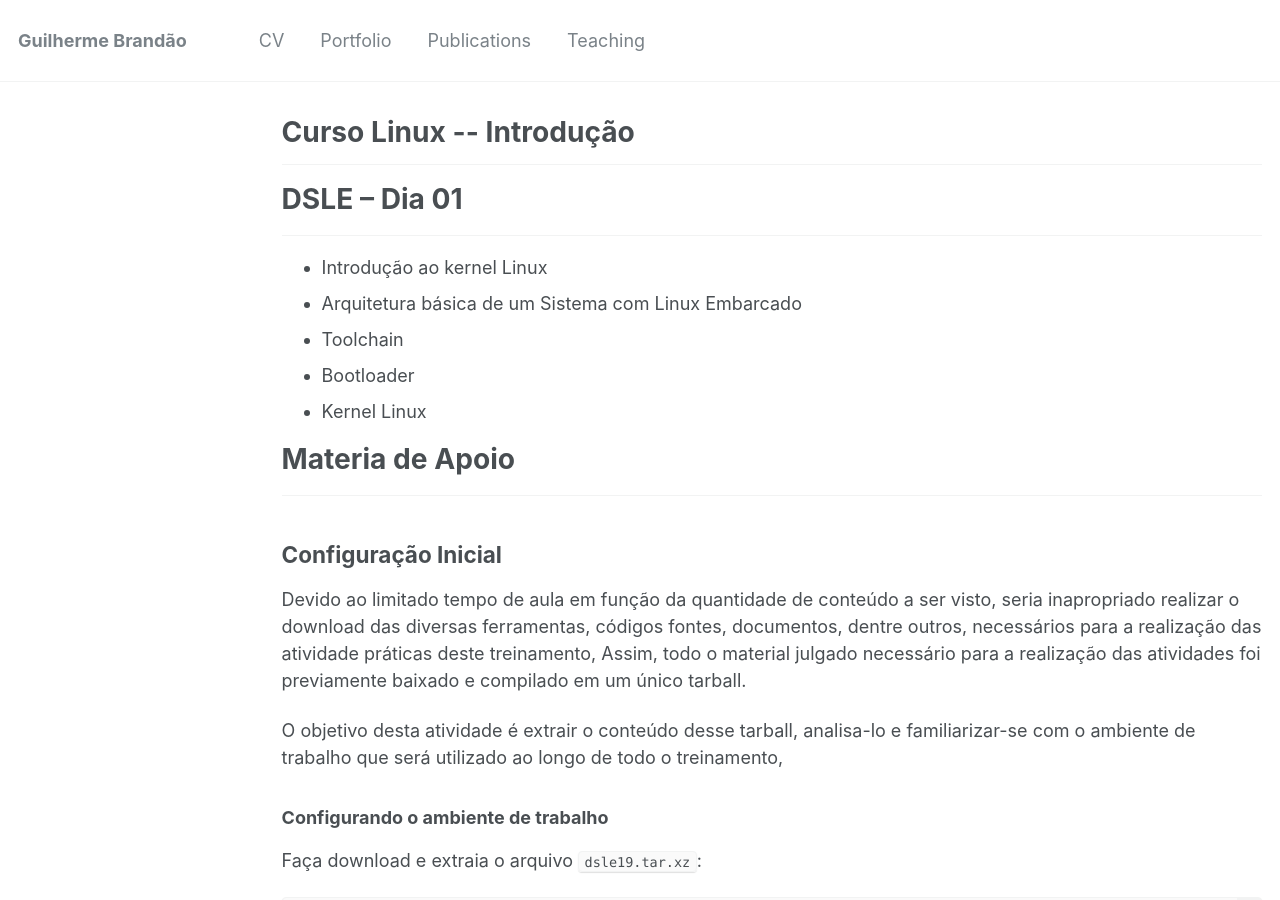
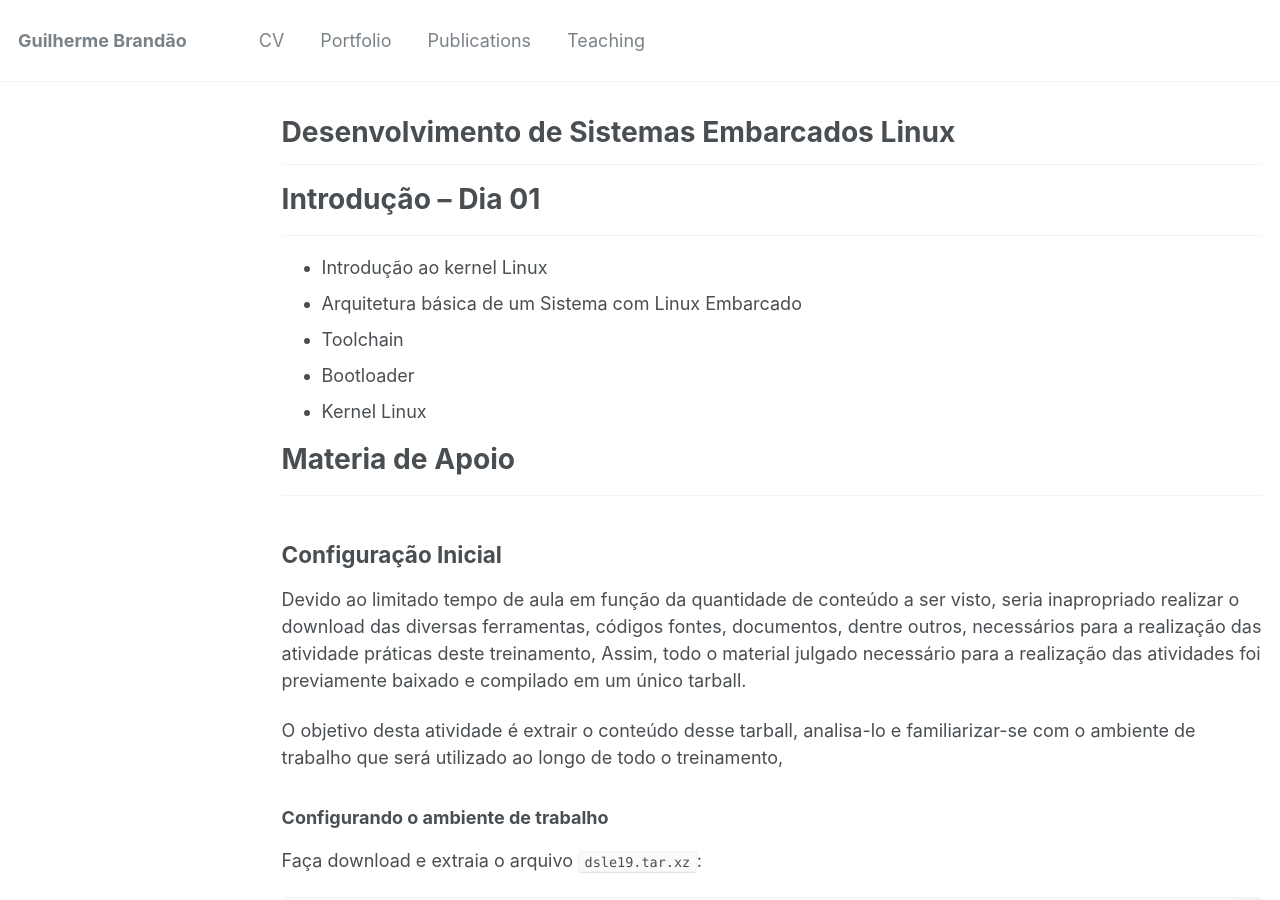
Before and after one commit to brandaogbs/brandaogbs.github.io, a Jekyll site: the page built from _pages/linux/01.md, in a window 1280 px wide and 900 px high. Built offline with Jekyll 4.4.1, drawn with Linux system fonts in a browser that asks for light colours.

Commit message:
linux 01

```diff
--- a/_pages/linux/01.md
+++ b/_pages/linux/01.md
@@ -1,6 +1,6 @@
 ---
 layout: archive
-title: "Curso Linux -- Introdução"
+title: "Desenvolvimento de Sistemas Embarcados Linux"
 permalink: /linux/01
 author_profile: false
 
@@ -12,7 +12,7 @@ author_profile: false
 ---
 
 
-# DSLE -- Dia 01
+# Introdução -- Dia 01
 ---
 
 * Introdução ao kernel Linux
```
